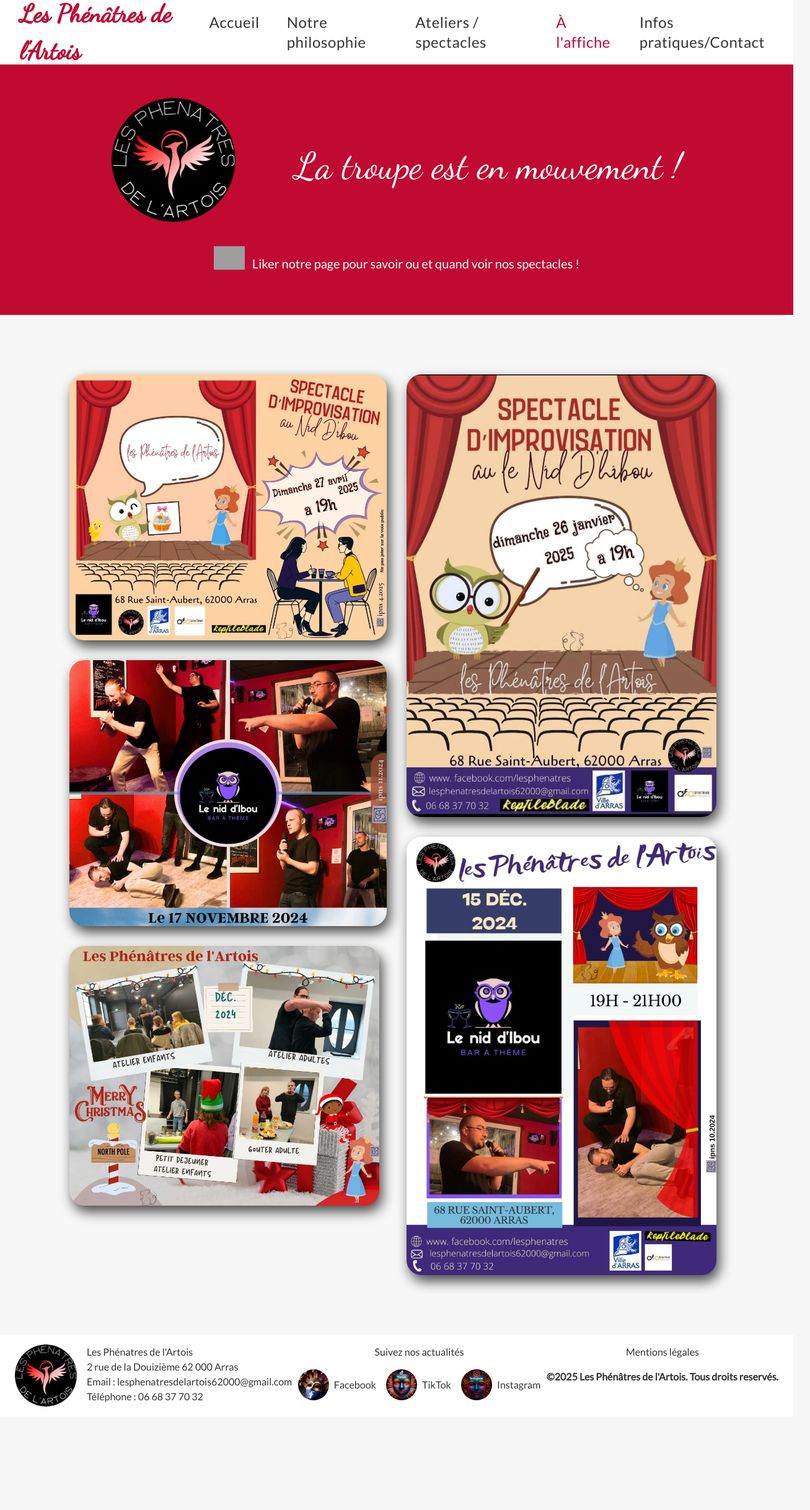
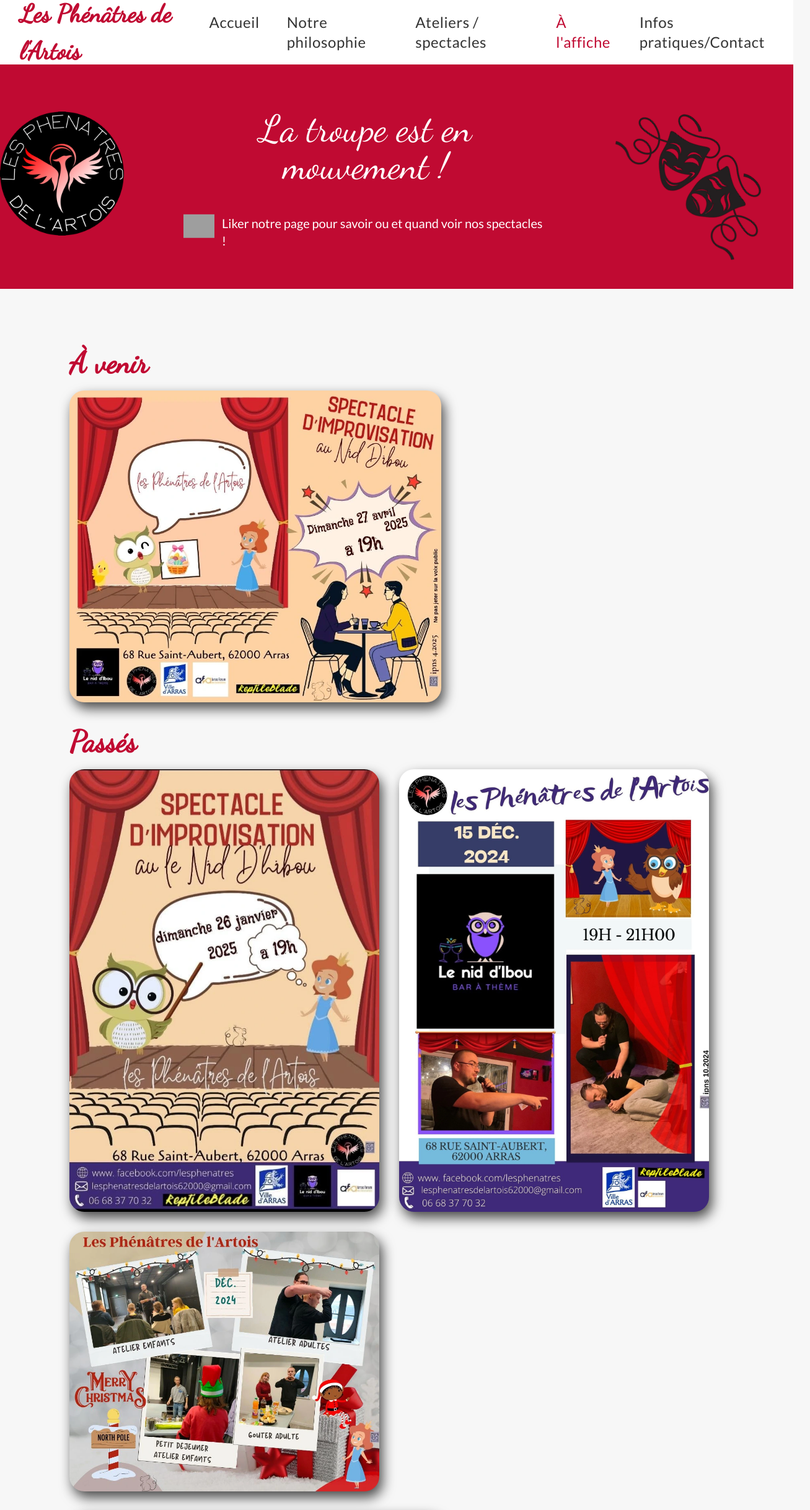
Before and after one commit to Tonyac-create/my-project-lesphenatres, a Next.js app: page /news in a window 1280 px wide. Shown: the top 2436 px of the page at 62% size, 1307 px wide, since content can reach past the window. Before the commit the page ends 2285 px from the top, so only its background shows below. Built offline with nearby package versions, Linux system fonts and the light colour scheme; grey boxes are pictures that could not be loaded.

Commit message:
update page news

```diff
--- a/app/components/News/HeroSection.tsx
+++ b/app/components/News/HeroSection.tsx
@@ -14,10 +14,10 @@ export default function HeroSection() {
                         height={200}
                         alt="Logo Les Phénâtres"
                     />
+                    <div className="flex flex-col items-center">
                         <h2 className="font-dancing text-[2.25rem] md:text-6xl text-center mt-5 slide-from-left slide-delay-300">
                             {`La troupe est en mouvement !`}
                         </h2>
-                </div>
                         <Link href="https://www.facebook.com/lesphenatres" target="_blank" className="flex flex-row mt-12 text-xl text-white gap-3 items-center">
                             <Image
                                 src="/icons/pouce_facebook.png"
@@ -29,6 +29,15 @@ export default function HeroSection() {
                             Liker notre page pour savoir ou et quand voir nos spectacles !
                         </Link>
                     </div>
+                    <Image
+                        src="/icons/Mask_NB.png"
+                        width={300}
+                        height={300}
+                        alt=""
+                        className="rotate-45"
+                    />
+                </div>
+            </div>
         </section>
     );
 }
--- a/app/components/News/MontagePictures.tsx
+++ b/app/components/News/MontagePictures.tsx
@@ -5,8 +5,7 @@ import Image from "next/image";
 export default function MontagePictures() {
     return (
         <article className="px-28 my-24">
-            <div className="grid grid-cols-2 gap-8">
-                <div className="flex flex-col gap-8">
+            <h2 className="font-dancing text-red text-3xl md:text-5xl mb-5 font-semibold">À venir</h2>
             <Image
                 src="/news/spectacle_270425.webp"
                 width={600}
@@ -14,22 +13,9 @@ export default function MontagePictures() {
                 alt="Montage des photos"
                 className="object-cover rounded-3xl drop-shadow-[5px_10px_10px_rgba(0,0,0,0.7)]"
             />
-                    <Image
-                        src="/news/spectacle_171124.webp"
-                        width={600}
-                        height={500}
-                        alt="Montage des photos"
-                        className="object-cover rounded-3xl drop-shadow-[5px_10px_10px_rgba(0,0,0,0.7)]"
-                    />
-                    <Image
-                        src="/news/decembre_2024.webp"
-                        width={500}
-                        height={500}
-                        alt="Montage des photos"
-                        className="object-cover rounded-3xl drop-shadow-[5px_10px_10px_rgba(0,0,0,0.7)]"
-                    />
-                </div>
-                <div className="flex flex-col gap-8">
+            <h2 className="font-dancing text-red text-3xl md:text-5xl mt-10 mb-5 font-semibold">Passés</h2>
+            {/* <div className="grid grid-cols-2 gap-8"> */}
+                <div className="flex flex-wrap gap-8">
                     <Image
                         src="/news/spectacle_260125.webp"
                         width={500}
@@ -44,8 +30,24 @@ export default function MontagePictures() {
                         alt="Montage des photos"
                         className="object-cover rounded-3xl drop-shadow-[5px_10px_10px_rgba(0,0,0,0.7)]"
                     />
+                {/* </div>
+                <div className="flex flex-col gap-8"> */}
+                    <Image
+                        src="/news/decembre_2024.webp"
+                        width={500}
+                        height={500}
+                        alt="Montage des photos"
+                        className="object-cover rounded-3xl drop-shadow-[5px_10px_10px_rgba(0,0,0,0.7)]"
+                    />
+                    <Image
+                        src="/news/spectacle_171124.webp"
+                        width={600}
+                        height={500}
+                        alt="Montage des photos"
+                        className="object-cover rounded-3xl drop-shadow-[5px_10px_10px_rgba(0,0,0,0.7)]"
+                    />
                 </div>
-            </div>
+            {/* </div> */}
         </article>
     );
 
```
Also changed, not shown: public/icons/Mask_NB.png (added), public/icons/Mask_theatre.jpg (added). Lines whose indentation alone changed are shown as unchanged.
